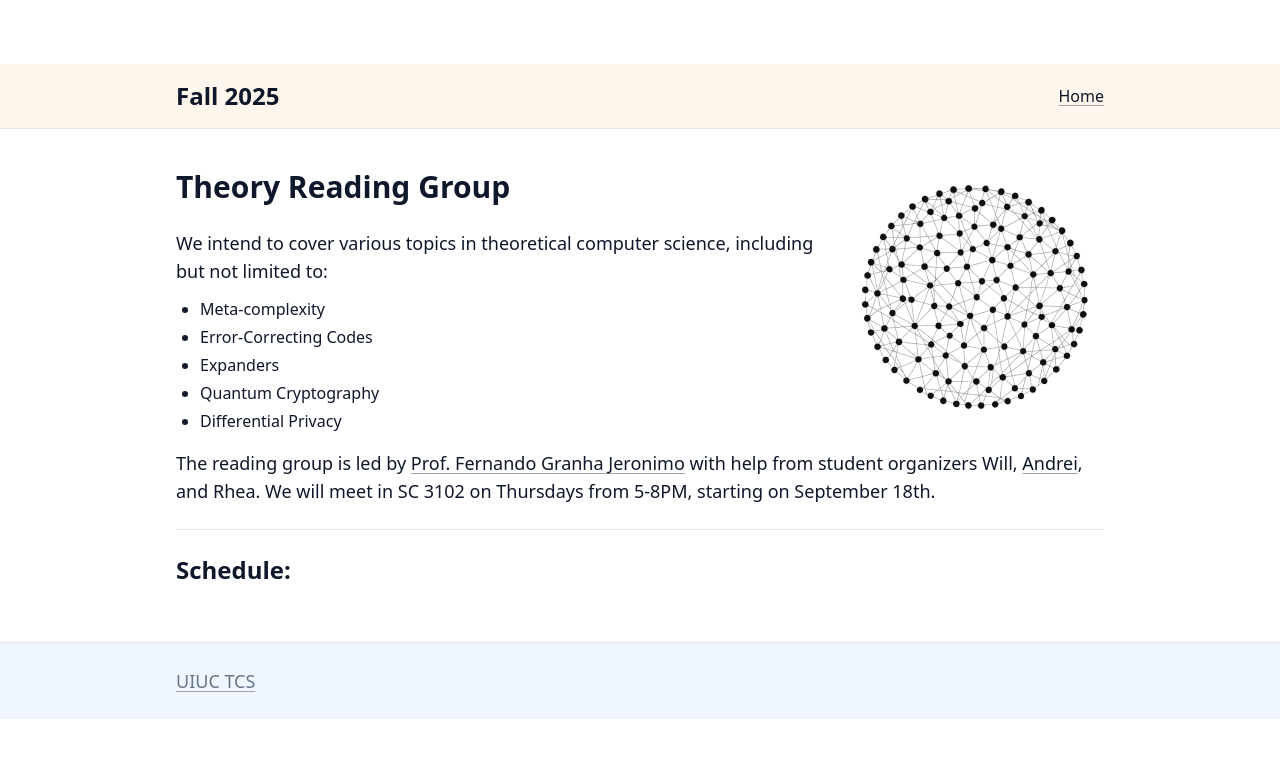
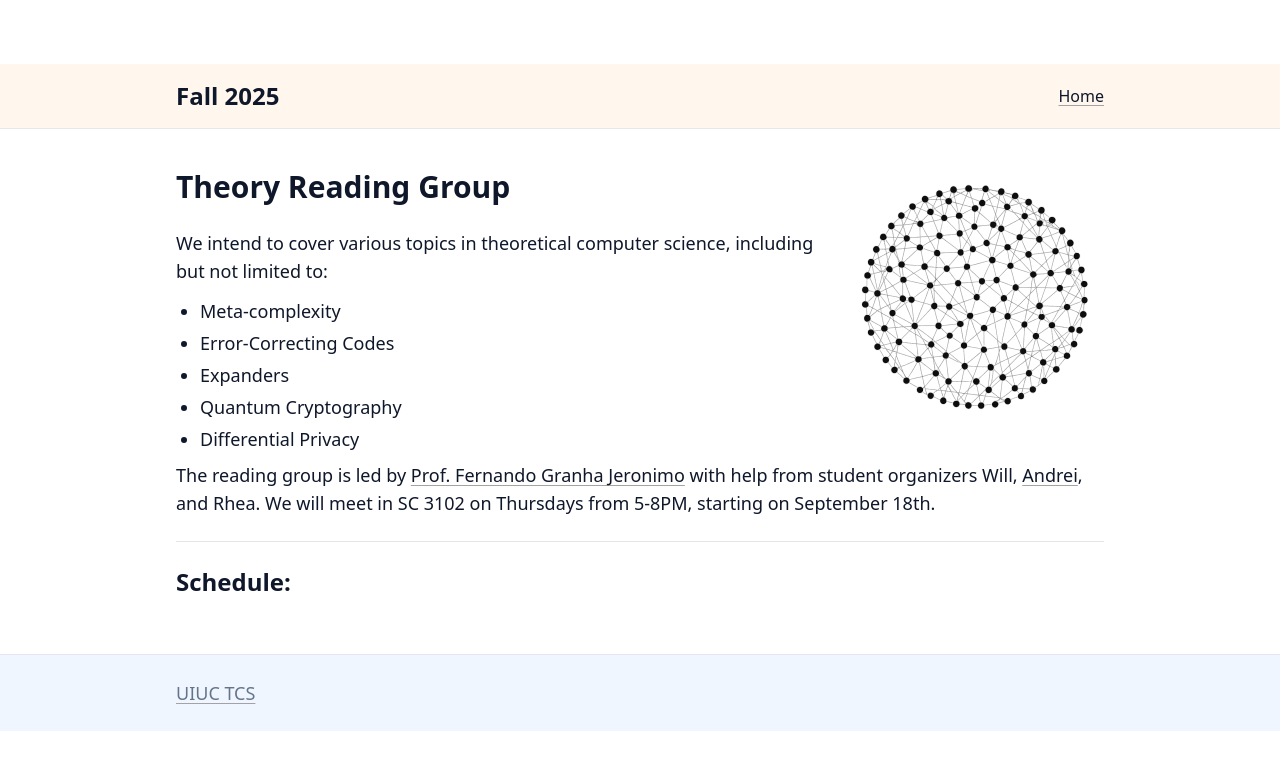
Before and after one commit to andreistaicu1/andreistaicu1.github.io, a SvelteKit app: page /reading in a window 1280 px wide. Shown: the top 770 px of the page. Built offline with nearby package versions, Linux system fonts and the light colour scheme.

Commit message:
added website links

```diff
--- a/src/routes/+page.svelte
+++ b/src/routes/+page.svelte
@@ -28,7 +28,7 @@
     <p>
       Previously, I was a research assistant at <a class="link" href="https://laber-labs.com/">Laber Labs</a>, advised by Prof. Eric Laber. I completed my undergrad at
       Caltech in Mathematics with a minor in Computer Science. I was fortunate to be advised by and work on research projects under the guidance
-      of Prof Schulman and Prof Umans. This is my <a href="/assets/pdf/resume.pdf" target="_blank" rel="noopener noreferrer" class="underline">CV</a>,
+      of <a class="link" href="https://users.cms.caltech.edu/~schulman/">Prof Schulman</a> and <a class="link" href="https://users.cms.caltech.edu/~umans/">Prof Umans</a>. This is my <a href="/assets/pdf/resume.pdf" target="_blank" rel="noopener noreferrer" class="underline">CV</a>,
       my publications are listed under <a href="/research" class="underline">research</a>, and I have my email and other information in the <a href="/extras"
       class="underline">extras</a> tab.
     </p>
--- a/src/routes/reading/+page.svelte
+++ b/src/routes/reading/+page.svelte
@@ -17,7 +17,7 @@
 
   <h1 class="text-3xl font-bold mb-6">Theory Reading Group</h1>
   <p class="text-lg mb-3">We intend to cover various topics in theoretical computer science, including but not limited to:</p>
-  <ul class="list-disc list-outside pl-6 space-y-1">
+  <ul class="list-disc list-outside text-lg pl-6 space-y-1">
     {#each items as item}
         <li>{item}</li>
     {/each}
```
